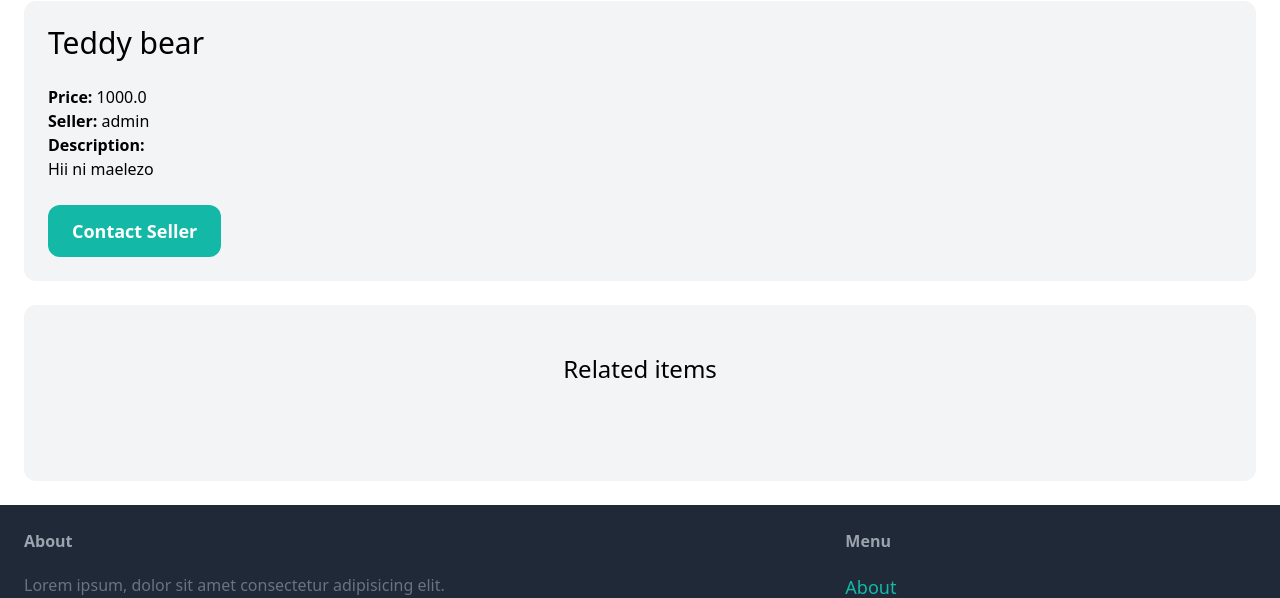
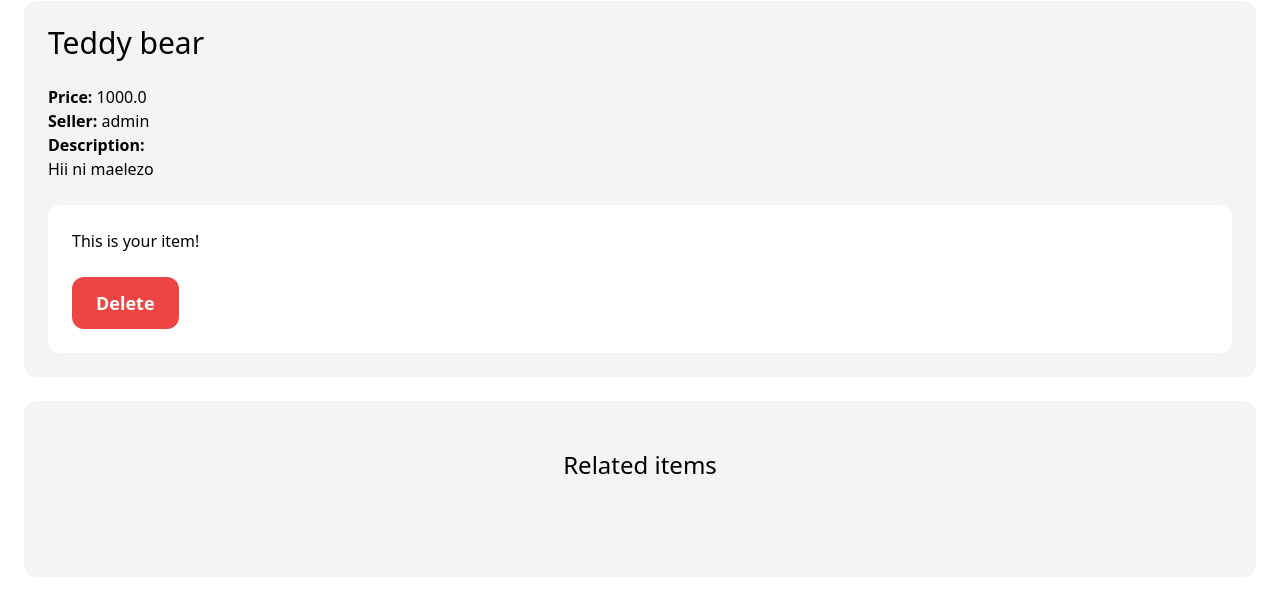
Before and after one commit to KiprutoKelvin/Ndonyo, a Django app: page /items/1/ in a window 1280 px wide. Shown: the part 1332-1930 px from the top of the page. Run offline with Django 4.2, Linux system fonts and the light colour scheme; a user stored in the database is signed in; data comes from the database, SQL or seed files in the repository; both versions use the stored data as it was after the commit; some libraries are stand-ins or nearby versions.

Commit message:
Moving to online

```diff
--- a/puddle/core/templates/core/base.html
+++ b/puddle/core/templates/core/base.html
@@ -20,7 +20,7 @@
 
             {% if request.user.is_authenticated %}
                 <a href="#" class="px-6 py-3 text-lg font-semibold bg-teal-500 text-white rounded-xl hover:bg-teal-700">Inbox</a>
-                <a href="#" class="px-6 py-3 text-lg font-semibold bg-gray-500 text-white rounded-xl hover:bg-gray-700">Dashboard</a>
+                <a href="{% url 'dashboard:index' %}" class="px-6 py-3 text-lg font-semibold bg-gray-500 text-white rounded-xl hover:bg-gray-700">Dashboard</a>
             {% else %}
                 <a href="{% url 'core:signup' %}" class="px-6 py-3 text-lg font-semibold bg-teal-500 text-white rounded-xl hover:bg-teal-700">Sign up</a>
                 <a href="{% url 'core:login' %}" class="px-6 py-3 text-lg font-semibold bg-gray-500 text-white rounded-xl hover:bg-gray-700">Log in</a>
--- a/puddle/item/templates/item/detail.html
+++ b/puddle/item/templates/item/detail.html
@@ -20,7 +20,15 @@
             </p>
         {% endif %}
 
-        <a href="#" class="inline-block mt-6 px-6 py-3 text-lg font-semibold bg-teal-500 text-white rounded-xl hover:bg-teal-700">Contact Seller</a>
+        {% if request.user == item.created_by %}
+            <div class="mt-6 p-6 bg-white rounded-xl">
+                <p>This is your item!</p>
+
+                <a href="{% url 'item:delete' item.id %}" class="inline-block mt-6 px-6 py-3 text-lg font-semibold bg-red-500 text-white rounded-xl">Delete</a>
+            </div>
+        {% else %}
+            <a href="#" class="inline-block mt-6 px-6 py-3 text-lg font-semibold bg-teal-500 text-white rounded-xl hover:bg-teal-700">Contact Seller</a>
+        {% endif %}
     </div>
 </div>
 
--- a/puddle/item/urls.py
+++ b/puddle/item/urls.py
@@ -7,4 +7,5 @@ app_name = 'item'
 urlpatterns = [
     path('new/', views.new, name='new'),
     path('<int:pk>/', views.detail, name='detail'),
+    path('<int:pk>/delete/', views.delete, name='delete'),
 ]
--- a/puddle/item/views.py
+++ b/puddle/item/views.py
@@ -31,3 +31,10 @@ def new(request):
         'form': form,
         'title': 'New item',
     })
+
+@login_required
+def delete(request, pk):
+    item = get_object_or_404(Item, pk=pk, created_by=request.user)
+    item.delete()
+
+    return redirect('dashboard:index')
--- a/puddle/puddle/settings.py
+++ b/puddle/puddle/settings.py
@@ -42,6 +42,7 @@ INSTALLED_APPS = [
     'django.contrib.messages',
     'django.contrib.staticfiles',
     'core',
+    'dashboard',
     'item',
 ]
 
--- a/puddle/puddle/urls.py
+++ b/puddle/puddle/urls.py
@@ -6,5 +6,6 @@ from django.urls import path, include
 urlpatterns = [
     path('', include('core.urls')),
     path('items/', include('item.urls')),
+    path('dashboard/', include('dashboard.urls')),
     path('admin/', admin.site.urls),
 ] + static(settings.MEDIA_URL, document_root=settings.MEDIA_ROOT)
```
Also changed, not shown: puddle/dashboard/views.py (+11 -2 lines), puddle/db.sqlite3.
